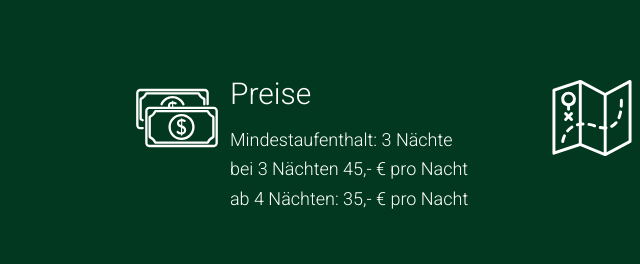
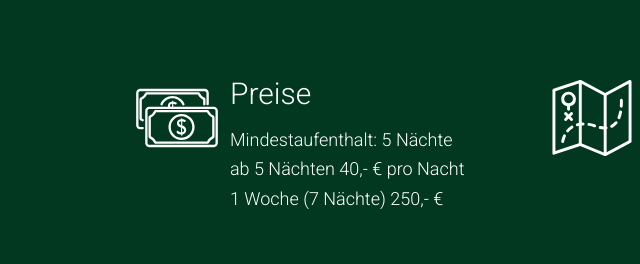
Before and after one commit to kongaman/fewo-kranz, a website: page app/index.html in a window 1280 px wide. Shown: the part 2312-2576 px from the top of the page, 319-959 px from the left. Drawn offline with Linux system fonts and the light colour scheme.

Commit message:
Update index.html

```diff
--- a/app/index.html
+++ b/app/index.html
@@ -106,9 +106,9 @@
             <span class="icon icon--geld feature-item__icon"></span>
             <h3 class="feature-item__title">Preise</h3>
               <p class="feature-item__content">
-                Mindestaufenthalt: 3 Nächte<br />
-                bei 3 Nächten 45,- € pro Nacht<br />
-                ab 4 Nächten: 35,- € pro Nacht
+                Mindestaufenthalt: 5 Nächte<br />
+                ab 5 Nächten 40,- € pro Nacht<br />
+                1 Woche (7 Nächte) 250,- €
                 </p>
           </div>
         </div>
```
